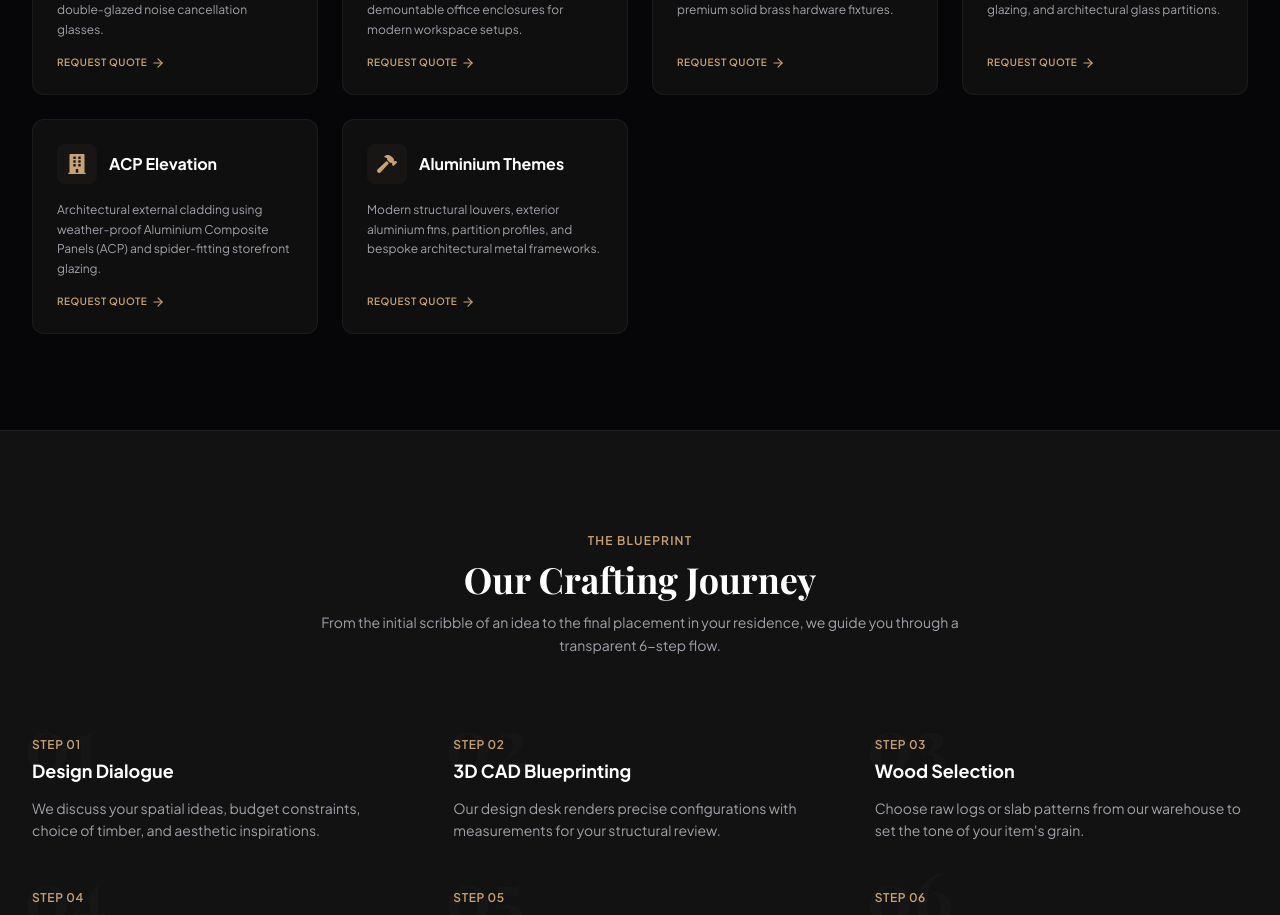
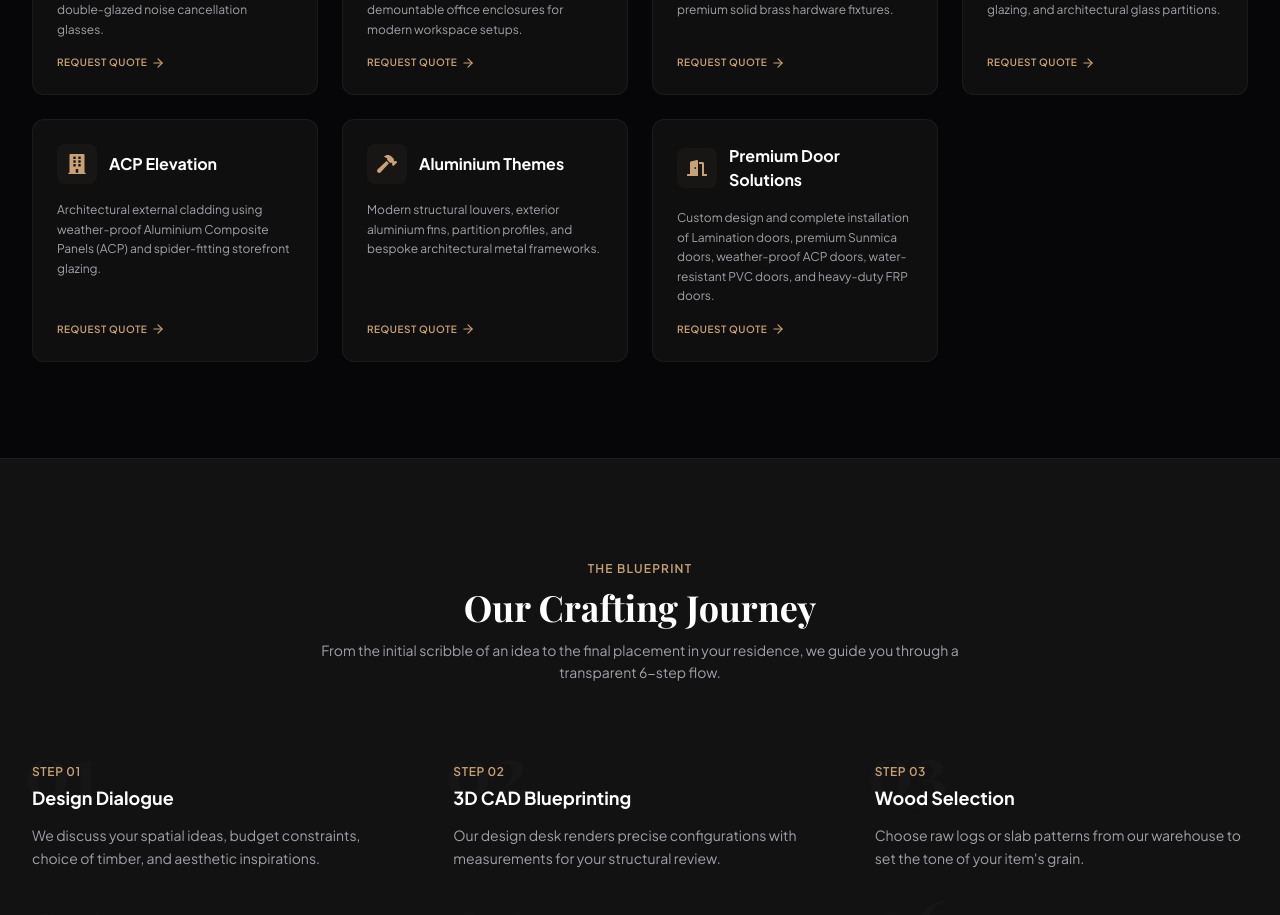
Before and after one commit to Krushal043/bansighar, a Next.js app: page /services in a window 1280 px wide. Shown: the part 2426-3341 px from the top of the page. Built offline with nearby package versions, Linux system fonts and the light colour scheme; a web font is replaced by a local one.

Commit message:
Add door solutions (Lamination, Sunmica, ACP, PVC, FRP) to Services, Homepage, and Contact options

```diff
--- a/src/app/contact-us/page.tsx
+++ b/src/app/contact-us/page.tsx
@@ -43,6 +43,12 @@ function ContactFormContent() {
     "All Glass Work",
     "ACP Elevation",
     "Aluminium Themes",
+    "Premium Door Solutions",
+    "Lamination Door",
+    "Sunmica Door",
+    "ACP Door",
+    "PVC Door",
+    "FRP Door",
   ];
 
   useEffect(() => {
@@ -323,6 +329,12 @@ function ContactFormContent() {
                 <option value="All Glass Work" className="bg-luxury-charcoal text-white">All Glass Work</option>
                 <option value="ACP Elevation" className="bg-luxury-charcoal text-white">ACP Elevation</option>
                 <option value="Aluminium Themes" className="bg-luxury-charcoal text-white">Aluminium Themes</option>
+                <option value="Premium Door Solutions" className="bg-luxury-charcoal text-white">Premium Door Solutions (Lamination/Sunmica/ACP/PVC/FRP)</option>
+                <option value="Lamination Door" className="bg-luxury-charcoal text-white">Lamination Door</option>
+                <option value="Sunmica Door" className="bg-luxury-charcoal text-white">Sunmica Door</option>
+                <option value="ACP Door" className="bg-luxury-charcoal text-white">ACP Door</option>
+                <option value="PVC Door" className="bg-luxury-charcoal text-white">PVC Door</option>
+                <option value="FRP Door" className="bg-luxury-charcoal text-white">FRP Door</option>
 
                 <option disabled className="text-luxury-gold text-xs font-semibold bg-luxury-black/90">
                   --- GENERAL ---
--- a/src/app/page.tsx
+++ b/src/app/page.tsx
@@ -7,7 +7,7 @@ import { useState } from "react";
 import {
   FaGem, FaBorderAll, FaBolt, FaFaucet, FaWind, FaTools,
   FaCouch, FaPaintRoller, FaWindowMaximize, FaColumns, FaShower,
-  FaBuilding, FaHammer
+  FaBuilding, FaHammer, FaDoorOpen
 } from "react-icons/fa";
 
 export default function Home() {
@@ -319,6 +319,7 @@ export default function Home() {
               { name: "All Glass Work", icon: <FaGem className="w-4 h-4 text-luxury-gold" /> },
               { name: "ACP Elevation", icon: <FaBuilding className="w-4 h-4 text-luxury-gold" /> },
               { name: "Aluminium Themes", icon: <FaHammer className="w-4 h-4 text-luxury-gold" /> },
+              { name: "Premium Door Solutions", icon: <FaDoorOpen className="w-4 h-4 text-luxury-gold" /> },
             ].map((svc, idx) => (
               <Link
                 key={idx}
--- a/src/app/services/page.tsx
+++ b/src/app/services/page.tsx
@@ -3,7 +3,7 @@ import Link from "next/link";
 import {
   FaGem, FaBorderAll, FaBolt, FaFaucet, FaWind, FaTools,
   FaCouch, FaPaintRoller, FaWindowMaximize, FaColumns, FaShower,
-  FaBuilding, FaHammer
+  FaBuilding, FaHammer, FaDoorOpen
 } from "react-icons/fa";
 
 export const metadata = {
@@ -142,6 +142,11 @@ export default function Services() {
       title: "Aluminium Themes",
       desc: "Modern structural louvers, exterior aluminium fins, partition profiles, and bespoke architectural metal frameworks.",
       icon: <FaHammer className="w-5 h-5 text-luxury-gold" />,
+    },
+    {
+      title: "Premium Door Solutions",
+      desc: "Custom design and complete installation of Lamination doors, premium Sunmica doors, weather-proof ACP doors, water-resistant PVC doors, and heavy-duty FRP doors.",
+      icon: <FaDoorOpen className="w-5 h-5 text-luxury-gold" />,
     },
   ];
 
```
